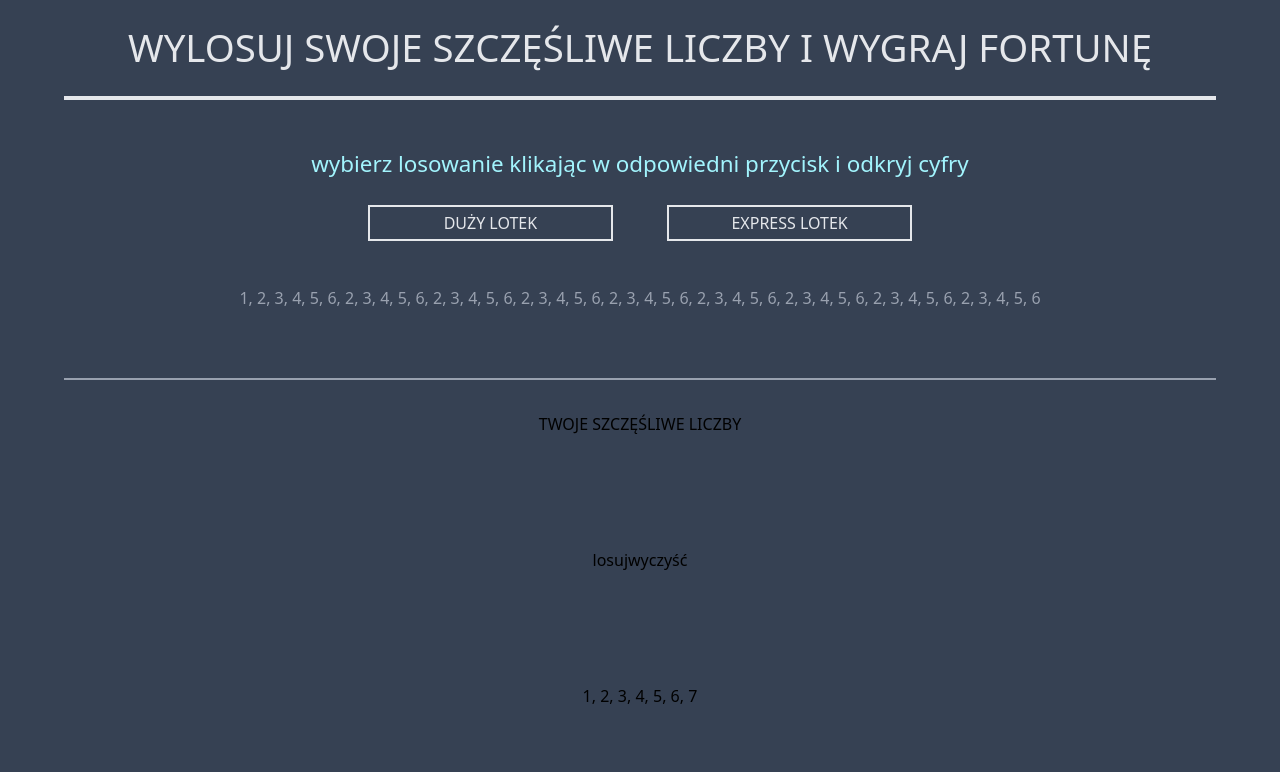
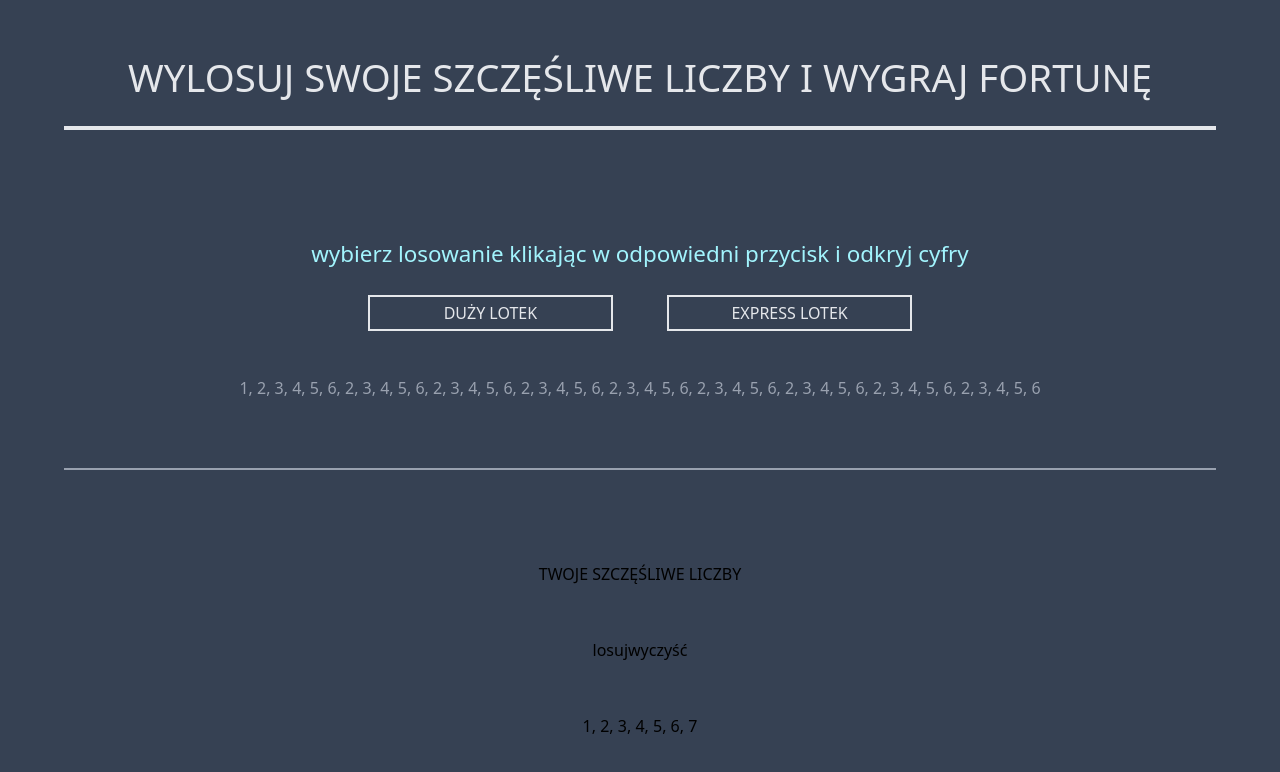
Before and after one commit to Scorpion19702022/RANDOM_LOTTTO_NUMBERS, a React (Vite) app: page / in a window 1280 px wide. Shown: the top 772 px of the page. Built offline with nearby package versions, Linux system fonts and the light colour scheme.

Commit message:
added style

```diff
--- a/src/Components/Lotto/Lotto.tsx
+++ b/src/Components/Lotto/Lotto.tsx
@@ -4,7 +4,7 @@ import LottoRandomNumbers from '../LottoRundomNumbers/LottoRandomNumbers'
 
 const Lotto = () => {
 	return (
-		<main className='w-full h-screen bg-gray-700 flex flex-col items-center'>
+		<main className='w-full h-screen bg-gray-700 flex flex-col items-center md:justify-around'>
 			<LottoHeader />
 			<LottoNumbers />
 			<LottoRandomNumbers />
--- a/src/Components/LottoRundomNumbers/LottoRandomNumbers.tsx
+++ b/src/Components/LottoRundomNumbers/LottoRandomNumbers.tsx
@@ -1,6 +1,6 @@
 const LottoRandomNumbers = () => {
 	return (
-		<section className='w-[90%] h-[45%] p-[2em] flex flex-col justify-between items-center'>
+		<section className='w-[90%] h-[45%] p-[2em] flex flex-col justify-between items-center md:h-[30%]'>
 			<h1>{'twoje szczęśliwe liczby'.toLocaleUpperCase()}</h1>
 			<div>
 				<button>losuj</button>
```
